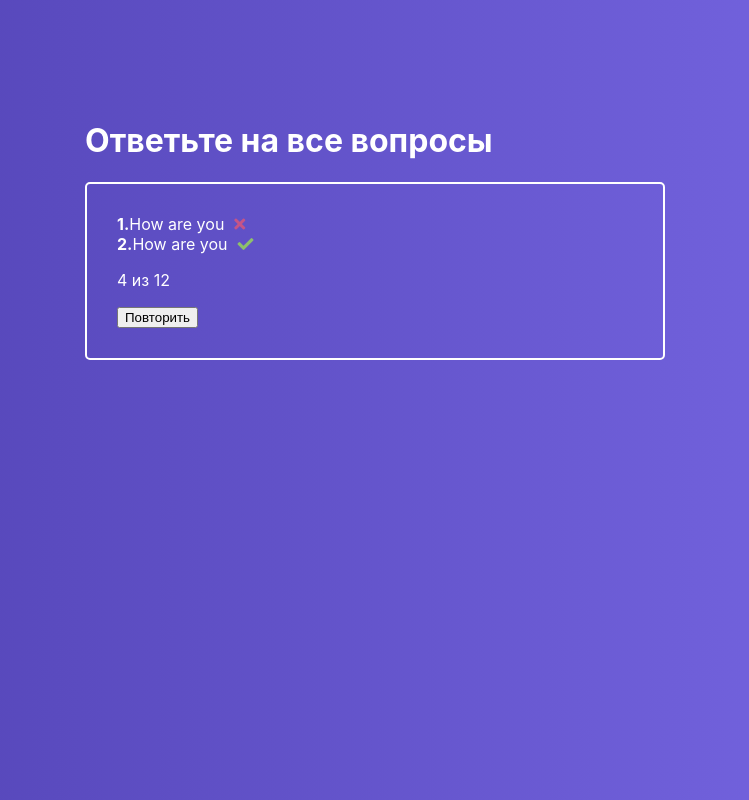
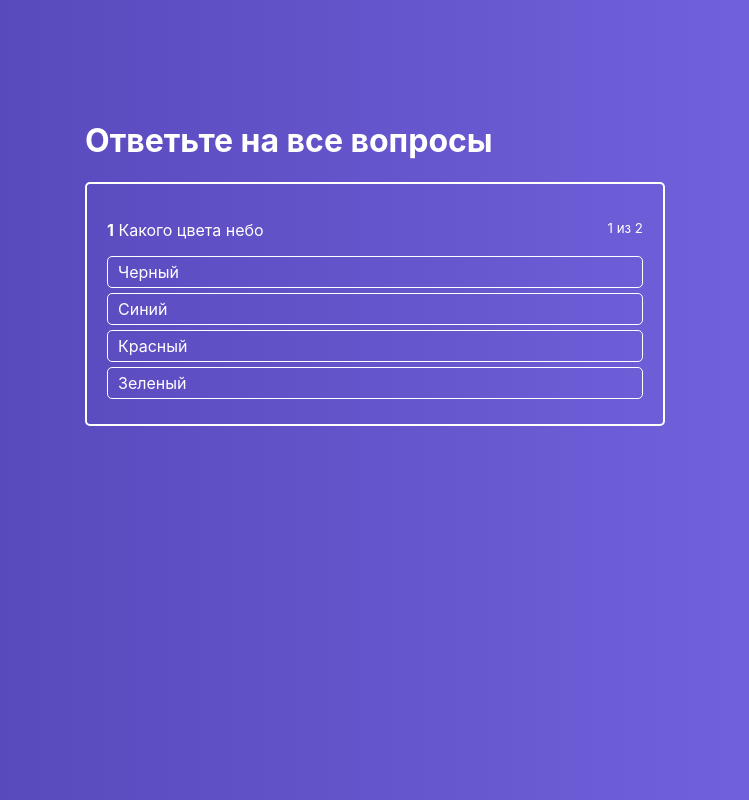
Before and after one commit to denm76/react-quiz, a React app: page / in a window 1280 px wide. Shown: the whole page, without its empty margins (265-1014 px from the left). Built offline with nearby package versions, Linux system fonts and the light colour scheme.

Commit message:
Реализован вывод результатов в соответствии с ответами пользователя

```diff
--- a/src/components/FinishedQuiz/FinishedQuiz.js
+++ b/src/components/FinishedQuiz/FinishedQuiz.js
@@ -2,23 +2,37 @@
 import classes from './FinishedQuiz.module.css'
 
 const FinishedQuiz = props => {
+    const successCount = Object.keys(props.results).
+    reduce((total, key) =>{
+        if(props.results[key] === 'success'){
+            total++
+        }
+        return total
+    }, 0);
+
     return (
         <div className={classes.FinishedQuiz}>
             <ul>
-                <li>
-                    <strong>1.</strong>
-                    How are you
-                    <i className={'fa fa-times ' + classes.error}></i>
-                </li>
-                <li>
-                    <strong>2.</strong>
-                    How are you
-                    <i className={'fa fa-check ' + classes.success}></i>
-                </li>
+                {props.quiz.map((quizItem, index)=>{
+                    const cls = [
+                        'fa',
+                        props.results[quizItem.id] === 'error' ? 'fa-times' : 'fa-check',
+                        classes[props.results[quizItem.id]]
+                    ]
+                    return(
+                        <li
+                            key = {index}
+                        >
+                            <strong>{index + 1}</strong>.&nbsp;
+                            {quizItem.question}
+                            <i className={cls.join(' ')} />
+                        </li>
+                    )
+                })}
             </ul>
-            <p>4 из 12</p>
+            <p>{successCount} из {props.quiz.length}</p>
             <div>
-                <button>Повторить</button>
+                <button onClick={props.onRetry}>Повторить</button>
             </div>
         </div>
     )
--- a/src/containers/quiz/Quiz.js
+++ b/src/containers/quiz/Quiz.js
@@ -5,8 +5,9 @@
 
 class Quiz extends Component{
     state = {
+        results:{},
+        isFinished:false,
         activeQuestion:0,
-        isFinished:true,
         answerState: null,
         quiz:[
             {
@@ -39,43 +40,54 @@
     onAnswerClickHandler = (answerId) =>{
         //Избежание повторного нажатия на правильный ответ для перехода на вопрос вперед
         if(this.state.answerState){
-            const key = Object.keys(this.state.answerState)[0];
+            const key = Object.keys(this.state.answerState)[0]
             if(this.state.answerState[key] === 'success'){
                 return
             }
         }
         const question = this.state.quiz[this.state.activeQuestion]; //определяем текущий вопрос
+        const results = this.state.results;//Сохраняем значение state.results
 
         //Если ответ правильный, переключаем на следующий вопрос
-        if(question.rightAnswerId == answerId ){
+        if(question.rightAnswerId === answerId ){
+                if (!results[question.id]) {
+                    results[question.id] = 'success'
+                }
+
                 this.setState({
-                answerState:{[answerId]:'success'}
+                    answerState:{[answerId]:'success'},
+                    results
                 })
+
                 const timeout = window.setTimeout(()=>{
                     //Если опрос закончен
                     if(this.isQuizFinished()){
-
                         this.setState({
                             isFinished: true
                         })
-
                     }else{
-
                         this.setState({
                             activeQuestion:this.state.activeQuestion + 1,
                             answerState:null
                         })
-
                     }
                 },2000)
-
             }else{
+                results[question.id] = 'error'
                 this.setState({
                     answerState:{[answerId]:'error'},
+                    results //results=results
                 })
             }
+    }
 
-
+    retryHandler = () =>{
+        this.setState({
+            results:{},
+            isFinished:false,
+            activeQuestion:0,
+            answerState: null,
+        })
     }
 
     isQuizFinished(){
@@ -89,7 +101,11 @@
                 <div className={classes.QuizWrapper}>
                     <h1>Ответьте на все вопросы</h1>
                     {
-                        this.state.isFinished ? <FinishedQuiz />
+                        this.state.isFinished ? <FinishedQuiz
+                            results = {this.state.results}
+                            quiz = {this.state.quiz}
+                            onRetry = {this.retryHandler}
+                            />
                            : <ActiveQuiz
                                 question = {this.state.quiz[this.state.activeQuestion].question}
                                 answers = {this.state.quiz[this.state.activeQuestion].answers}
```
Lines whose indentation alone changed are shown as unchanged.
